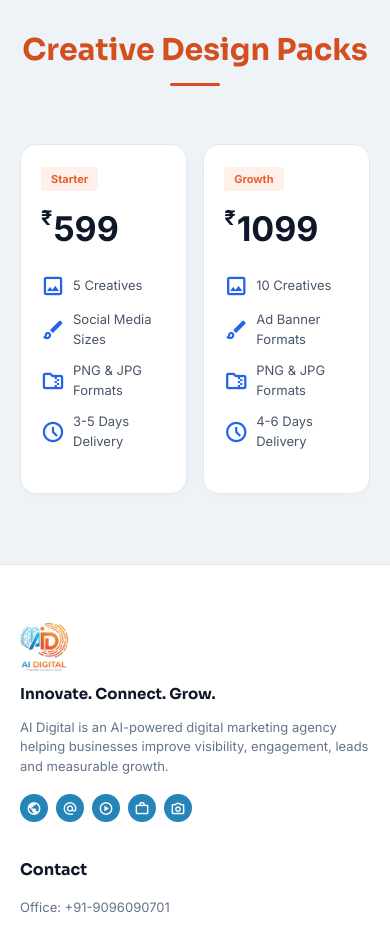
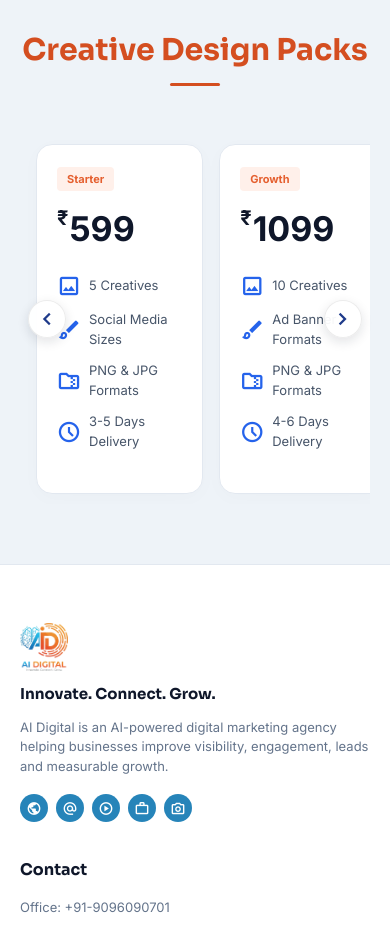
Before and after one commit to Prem-sharma1/AiDigitalWeb, a Next.js app: page /pricing in a window 390 px wide. Shown: the part 3280-4208 px from the top of the page. Built offline with nearby package versions, Linux system fonts and the light colour scheme; no server answers.

Commit message:
feat: add side scroll arrows for Creative Design Packs on mobile screen

```diff
--- a/app/globals.css
+++ b/app/globals.css
@@ -3279,7 +3279,51 @@ p {
   width: 100%;
   overflow-x: auto;
   -webkit-overflow-scrolling: touch;
-  padding: 10px 0;
+  padding: 10px 16px;
+}
+
+.scroll-wrapper-relative {
+  position: relative;
+  width: 100%;
+}
+
+.scroll-arrow-btn {
+  display: none;
+  position: absolute;
+  top: 50%;
+  transform: translateY(-50%);
+  z-index: 10;
+  background: rgba(255, 255, 255, 0.95);
+  border: 1px solid rgba(0, 0, 0, 0.08);
+  box-shadow: 0 4px 12px rgba(15, 23, 42, 0.12);
+  color: #1E3A8A;
+  width: 38px;
+  height: 38px;
+  border-radius: 50%;
+  align-items: center;
+  justify-content: center;
+  cursor: pointer;
+  transition: transform 0.2s cubic-bezier(0.25, 1, 0.5, 1), background-color 0.2s ease, box-shadow 0.2s ease;
+}
+
+.scroll-arrow-btn:hover {
+  background: #ffffff;
+  transform: translateY(-50%) scale(1.1);
+  box-shadow: 0 6px 16px rgba(15, 23, 42, 0.18);
+}
+
+.scroll-arrow-btn.left-arrow {
+  left: 8px;
+}
+
+.scroll-arrow-btn.right-arrow {
+  right: 8px;
+}
+
+@media (max-width: 1024px) {
+  .scroll-arrow-btn {
+    display: flex;
+  }
 }
 
 /* Standard scrollbar styling for high-end feel */
--- a/app/pricing/PricingClientPage.jsx
+++ b/app/pricing/PricingClientPage.jsx
@@ -3,6 +3,8 @@ import { Icon, SiteFooter, SiteHeader } from "../components/SiteChrome";
 import { adsPlans, websitePlans, creativePacks } from "./pricingData";
 
 export default function PricingClientPage() {
+  const creativeScrollRef = React.useRef(null);
+
   return (
     <div className="pricing-page-wrapper">
       <SiteHeader active="pricing" />
@@ -116,7 +118,17 @@ export default function PricingClientPage() {
           <div className="section-title-underline bg-blue" />
         </div>
 
-        <div className="creative-packs-scroll-container">
+        <div className="scroll-wrapper-relative">
+          {/* Scroll Left Button */}
+          <button
+            className="scroll-arrow-btn left-arrow"
+            onClick={() => creativeScrollRef.current?.scrollBy({ left: -260, behavior: "smooth" })}
+            aria-label="Scroll left"
+          >
+            <Icon name="chevron_left" />
+          </button>
+
+          <div className="creative-packs-scroll-container" ref={creativeScrollRef}>
             <div className="creative-packs-grid">
               {creativePacks.map((plan, index) => {
                 const cardStyles = plan.isHighlight ? plan.highlightStyles.card : {};
@@ -164,6 +176,16 @@ export default function PricingClientPage() {
               })}
             </div>
           </div>
+
+          {/* Scroll Right Button */}
+          <button
+            className="scroll-arrow-btn right-arrow"
+            onClick={() => creativeScrollRef.current?.scrollBy({ left: 260, behavior: "smooth" })}
+            aria-label="Scroll right"
+          >
+            <Icon name="chevron_right" />
+          </button>
+        </div>
       </section>
 
       <SiteFooter />
```
Lines whose indentation alone changed are shown as unchanged.
